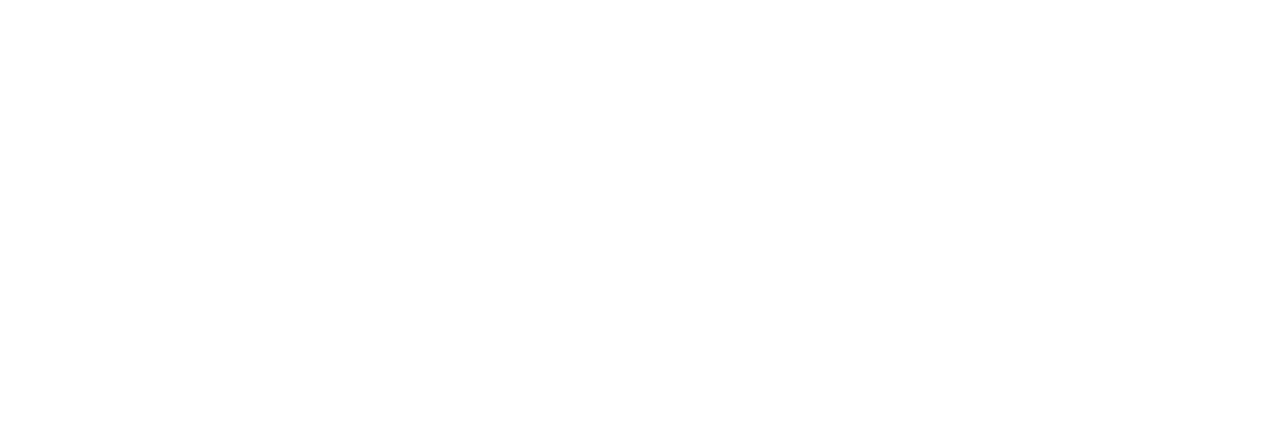
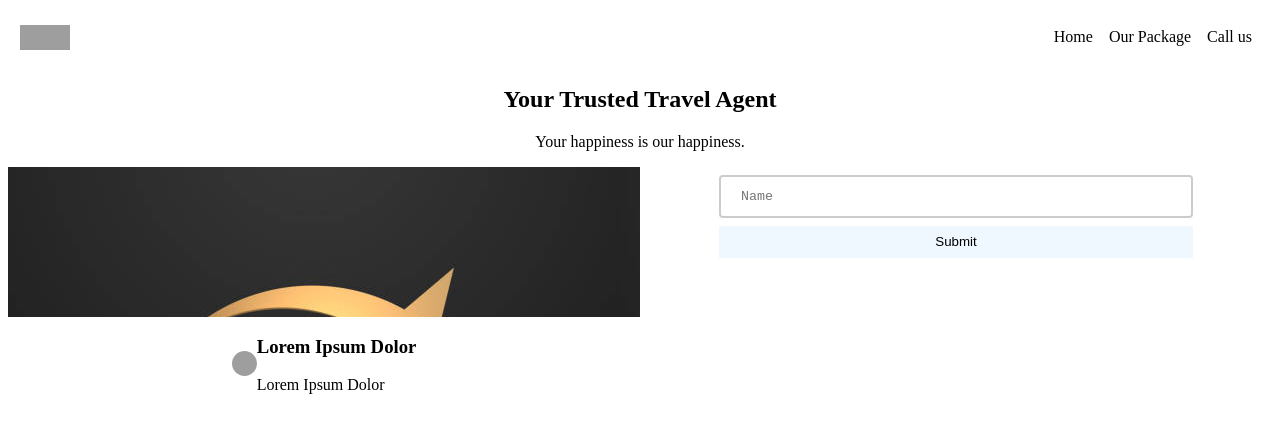
Before and after one commit to yamaroni/assignment-revou, a plain HTML site: page index.html in a window 1280 px wide. Drawn offline with Linux system fonts and the light colour scheme; grey boxes are pictures that could not be loaded.

Commit message:
update feature

```diff
--- a/css/styles.css
+++ b/css/styles.css
@@ -1 +1,103 @@
 /* Ini CSS */
+
+nav {
+
+    display: flex;
+    justify-content: space-between;
+    padding: 12px;
+    align-items: center;
+}
+
+.logo-icon {
+
+    background-image: url(https://picsum.photos/200);
+    height: 25px;
+    width: 50px;
+    background-size: cover;
+}
+
+.nav-container {
+    display: flex;
+}
+
+.nav-item {
+
+    padding: 8px;
+}
+
+.main-title {
+    text-align: center;
+}
+
+.main-content {
+    display: flex;
+}
+
+.main-content-item {
+
+    width: 100%;
+    height: 250px;
+    display: flex;
+    flex-direction: column;
+    align-items: center;
+}
+
+.main-banner-container {
+    height: 150px;
+    width: 100%;
+}
+
+.main-content-banner {
+    width: 100%;
+    height: 150px;
+}
+
+.banner-1 {
+    background-image: url(../assets/1.jpg);
+}
+
+.banner-2 {
+    background-image: url(../assets/2.jpg);
+}
+
+.banner-3 {
+    background-image: url(../assets/3.png);
+}
+
+.item-icon {
+    height: 25px;
+    width: 25px;
+
+    background-image: url(https://picsum.photos/25);
+    border-radius: 50%;
+}
+
+.main-item {
+    display: flex;
+    align-items: center;
+    justify-content: center;
+}
+
+input {
+    width: 75%;
+    padding: 12px 20px;
+    margin: 8px 0;
+    display: inline-block;
+    border: 2px solid #ccc;
+    border-radius: 4px;
+    box-sizing: border-box;
+    font-family: monospace;
+}
+
+button {
+    width: 75%;
+    height: 32px;
+    background-color: aliceblue;
+    border: none;
+}
+
+@media only screen and (max-width: 480px) {
+    .main-content {
+        flex-direction: column;
+    }
+}
--- a/index.html
+++ b/index.html
@@ -9,7 +9,56 @@
 </head>
 
 <body>
+    <nav>
+        <header>
+            <div class="logo-icon"></div>
+        </header>
 
+        <section class="nav-container">
+            <a class="nav-item">Home</a>
+            <a class="nav-item">Our Package</a>
+            <a class="nav-item">Call us</a>
+        </section>
+    </nav>
+
+    <main>
+        <article class="main-title">
+            <header>
+                <h1>Your Trusted Travel Agent</h1>
+            </header>
+
+            <p>Your happiness is our happiness.</p>
+        </article>
+
+        <section class="main-content">
+            <article class="main-content-item">
+                <div class="main-banner-container">
+                    <div class="main-content-banner banner-1">
+                    </div>
+                    <div class="main-content-banner banner-2">
+                    </div>
+                    <div class="main-content-banner banner-3">
+                    </div>
+                </div>
+
+                <div class="main-item">
+                    <div class="item-icon"></div>
+
+                    <div>
+                        <h3>Lorem Ipsum Dolor</h3>
+                        <p>Lorem Ipsum Dolor</p>
+                    </div>
+                </div>
+            </article>
+
+            <form class="main-content-item">
+                <input type="text" id="input-name" placeholder="Name" />
+                <button type="button" onclick="formValidation();">Submit</button>
+            </form>
+        </section>
+    </main>
+
+    <script src="js\script.js"></script>
 </body>
 
 </html>
--- a/js/script.js
+++ b/js/script.js
@@ -1 +1,43 @@
 // Ini Javascript
+
+function formValidation() {
+    let name = document.getElementById('input-name').value;
+    console.log(name);
+
+    // Pengecekan dimana name tidak boleh ''
+    if (name == '') {
+        // Code ini akan di eksekusi ketika name = ''
+        alert('Maaf inputan anda kosong');
+    } else {
+        // Code ini akan di eksekusi ketika name tidak ''
+        alert('Sukses menginput');
+    }
+}
+
+let indexSlide = 1; // [0, 1, 2]
+showSlide(1);
+
+function nextSlide(n) {
+    showSlide(indexSlide += n);
+}
+
+function showSlide(n) {
+    let listImage = document.getElementsByClassName('main-content-banner');
+    console.log(listImage);
+
+    // Algoritma untuk mereset index dari slidenya
+    if (n > listImage.length) indexSlide = 1;
+
+    // Algoritma untuk menghilangkan semua gambar
+    let index = 0;
+    while (index < listImage.length) {
+        listImage[index].style.display = 'none';
+        index++;
+    }
+
+    // Algoritma untuk memunculkan 1 gambar saja
+    listImage[indexSlide - 1].style.display = 'block';
+}
+
+// Algoritma untuk auto slidenya
+setInterval(() => nextSlide(1), 3000);
```
Also changed, not shown: assets/1.jpg (added), assets/2.jpg (added), assets/3.png (added).
